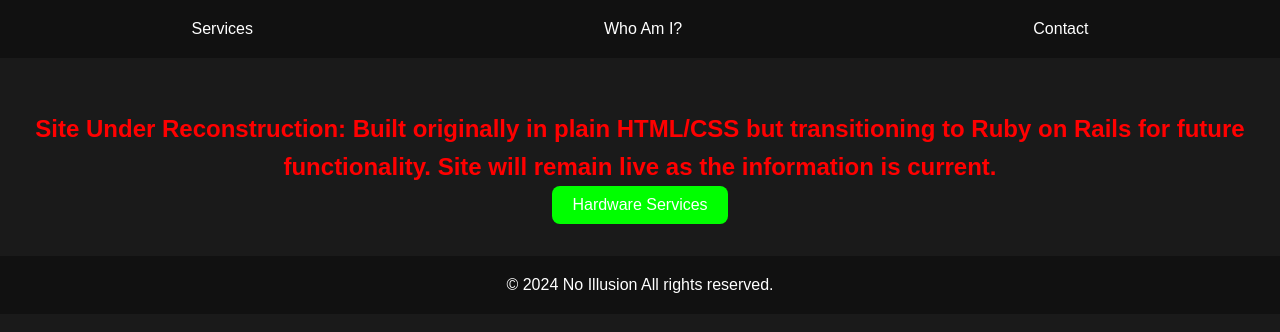
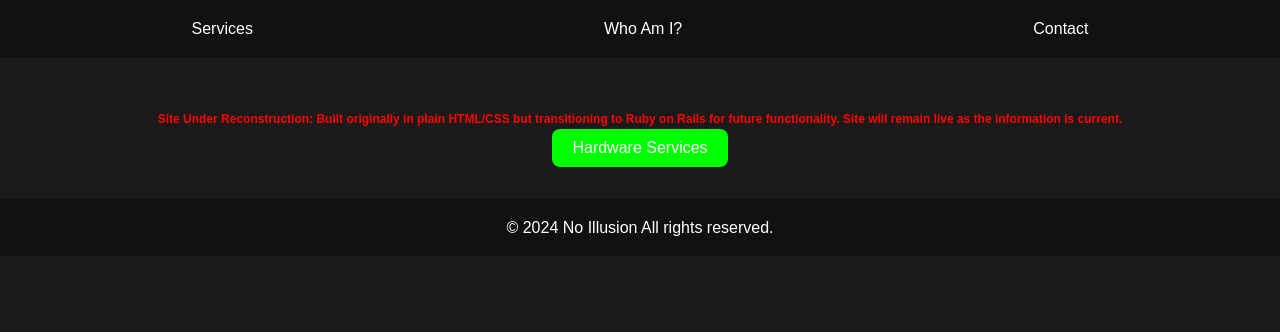
Before and after one commit to garybracket/no-illusion-home, a plain HTML site: page index.html in a window 1280 px wide. Drawn offline with Linux system fonts and the light colour scheme.

Commit message:
changed notification at the top

```diff
--- a/styles.css
+++ b/styles.css
@@ -147,7 +147,7 @@ th {
 }
 
 .site-notification {
-  font-size: 24px;
+  font-size: 12px;
   text-align: center;
   color: #ff0000; /* Red color for notification */
   margin-top: 20px; /* Adjust margin-top as needed */
```
